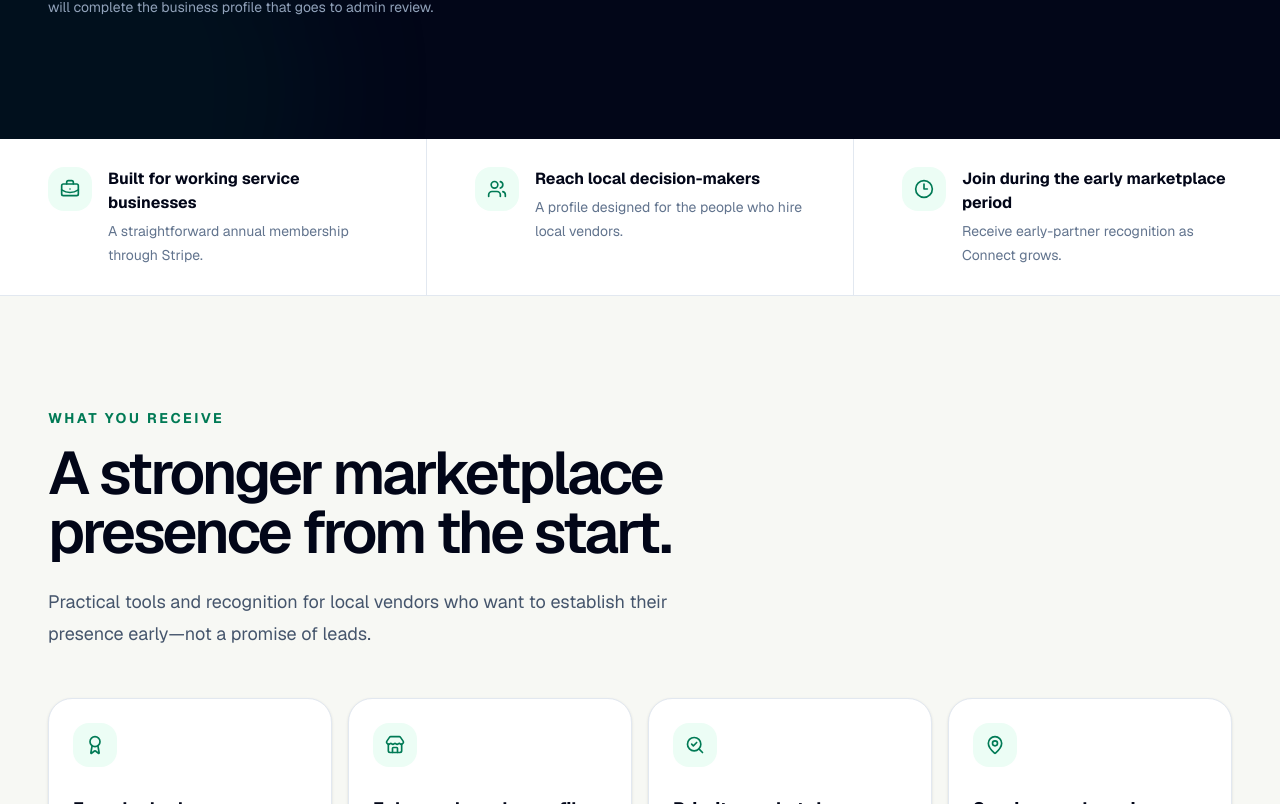
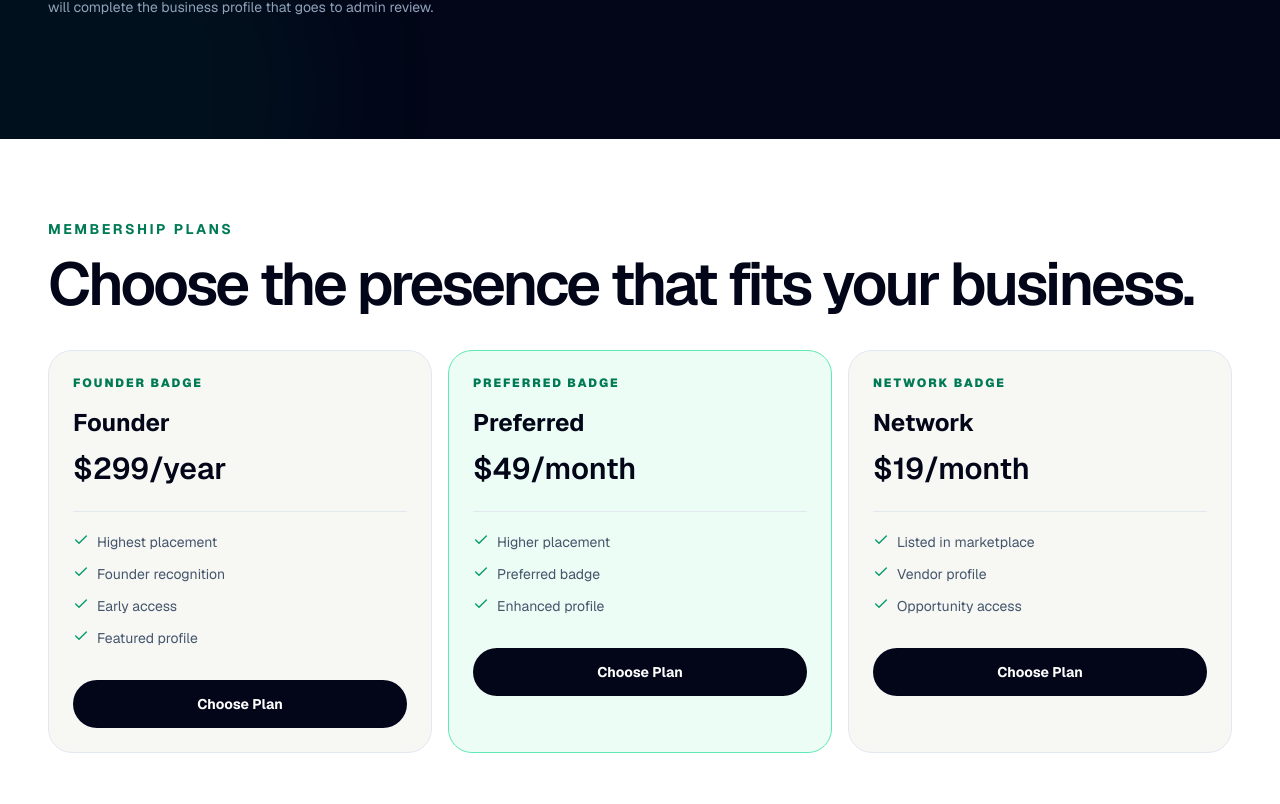
Before and after one commit to Cookarelli/optimize-local-connect, a Next.js app: page /founders in a window 1280 px wide. Shown: the part 1196-2000 px from the top of the page. Built offline with nearby package versions, Linux system fonts and the light colour scheme; no server answers.

Commit message:
feat: add unified membership selection

```diff
--- a/app/founders/page.tsx
+++ b/app/founders/page.tsx
@@ -22,7 +22,7 @@ import {
 } from "lucide-react";
 import { Logo } from "@/src/components/brand/logo";
 import { GuestFoundingCheckoutForm } from "@/src/components/founding-partner/guest-checkout-form";
-import { FOUNDING_PARTNER_PLAN, FOUNDING_PARTNER_RENEWAL_DISCLOSURE, formatVendorPlanPrice } from "@/src/domain/vendor-memberships/catalog";
+import { FOUNDING_PARTNER_PLAN, FOUNDING_PARTNER_RENEWAL_DISCLOSURE, formatVendorPlanPrice, normalizeVendorPlanKey } from "@/src/domain/vendor-memberships/catalog";
 import { FOUNDING_VENDOR_RESERVED_CATEGORIES, FOUNDING_VENDOR_RESERVATION_SUMMARY } from "@/src/domain/founding-partner/reserved-spots";
 
 const founderPrice = formatVendorPlanPrice(FOUNDING_PARTNER_PLAN);
@@ -80,8 +80,15 @@ const faqs = [
   ["What information is needed?", "Stripe first collects your email and business name. After verified payment, you will add a contact name, phone, website if available, service category, city, and a short business description for review."],
 ] as const;
 
-export default async function FoundersPage({ searchParams }: { searchParams: Promise<{ checkout?: string; onboarding?: string }> }) {
-  const { checkout, onboarding } = await searchParams;
+const membershipCards = [
+  { key: "founding_partner", name: "Founder", price: "$299/year", badge: "Founder Badge", features: ["Highest placement", "Founder recognition", "Early access", "Featured profile"] },
+  { key: "preferred", name: "Preferred", price: "$49/month", badge: "Preferred Badge", features: ["Higher placement", "Preferred badge", "Enhanced profile"] },
+  { key: "network", name: "Network", price: "$19/month", badge: "Network Badge", features: ["Listed in marketplace", "Vendor profile", "Opportunity access"] },
+] as const;
+
+export default async function FoundersPage({ searchParams }: { searchParams: Promise<{ checkout?: string; onboarding?: string; plan?: string }> }) {
+  const { checkout, onboarding, plan: requestedPlan } = await searchParams;
+  const selectedPlan = normalizeVendorPlanKey(requestedPlan ?? "") ?? "founding_partner";
   const checkoutMessage = checkout === "cancelled"
     ? "Checkout was cancelled. You were not charged and can restart whenever you are ready."
     : checkout === "sold_out"
@@ -125,7 +132,7 @@ export default async function FoundersPage({ searchParams }: { searchParams: Pro
               Join Optimize Local Connect early and give your service business preferred visibility with property managers, real estate professionals, landlords, homeowners, and other local buyers.
             </p>
             <div id="reserved-spots" className="mt-6 flex max-w-2xl flex-wrap items-center gap-2 scroll-mt-24" aria-label={FOUNDING_VENDOR_RESERVATION_SUMMARY}><span className="rounded-full bg-amber-300 px-3 py-1.5 text-xs font-black uppercase tracking-[.1em] text-amber-950">{FOUNDING_VENDOR_RESERVATION_SUMMARY}</span>{FOUNDING_VENDOR_RESERVED_CATEGORIES.map((category) => <span key={category} className="rounded-full border border-white/20 bg-white/10 px-3 py-1.5 text-xs font-bold text-white">{category} occupied</span>)}</div>
-            <div id="checkout" className="mt-9 max-w-xl scroll-mt-24"><GuestFoundingCheckoutForm /></div>
+            <div id="checkout" className="mt-9 max-w-xl scroll-mt-24"><GuestFoundingCheckoutForm defaultPlan={selectedPlan} /></div>
             <p className="mt-4 flex items-center gap-2 text-sm font-semibold text-slate-300"><LockKeyhole aria-hidden="true" className="size-4 text-emerald-400" />Secure checkout through Stripe</p>
             <p className="mt-5 max-w-xl text-sm leading-6 text-slate-400">Click to open Stripe’s hosted checkout. After Stripe verifies payment with our server, you will complete the business profile that goes to admin review.</p>
           </div>
@@ -143,6 +150,16 @@ export default async function FoundersPage({ searchParams }: { searchParams: Pro
               ))}
             </div>
           </aside>
+        </div>
+      </section>
+
+      <section id="plans" className="scroll-mt-24 border-b border-slate-200 bg-white py-16 sm:py-20">
+        <div className="mx-auto max-w-[90rem] px-5 sm:px-8 lg:px-12">
+          <p className="section-kicker">Membership plans</p>
+          <h2 className="section-title">Choose the presence that fits your business.</h2>
+          <div className="mt-9 grid gap-4 lg:grid-cols-3">
+            {membershipCards.map((plan) => <article key={plan.key} className={`flex flex-col rounded-[1.5rem] border p-6 ${plan.key === "preferred" ? "border-emerald-300 bg-emerald-50" : "border-slate-200 bg-[#f7f8f4]"}`}><p className="text-xs font-black uppercase tracking-[.16em] text-emerald-700">{plan.badge}</p><h3 className="mt-4 text-2xl font-bold">{plan.name}</h3><p className="mt-3 text-3xl font-semibold">{plan.price}</p><ul className="mt-6 space-y-3 border-t border-slate-200 pt-5">{plan.features.map(feature => <li key={feature} className="flex gap-2 text-sm text-slate-600"><Check aria-hidden="true" className="size-4 shrink-0 text-emerald-600" />{feature}</li>)}</ul><a href={`/founders?plan=${plan.key}#checkout`} className="mt-8 inline-flex min-h-12 items-center justify-center rounded-full bg-slate-950 px-5 text-sm font-bold text-white hover:bg-emerald-700">Choose Plan</a></article>)}
+          </div>
         </div>
       </section>
 
--- a/src/components/founding-partner/guest-checkout-form.tsx
+++ b/src/components/founding-partner/guest-checkout-form.tsx
@@ -6,10 +6,10 @@ import { VENDOR_MEMBERSHIP_PLANS } from "@/src/domain/vendor-memberships/catalog
 
 const initialState: GuestCheckoutState = { status: "idle" };
 
-export function GuestFoundingCheckoutForm() {
+export function GuestFoundingCheckoutForm({ defaultPlan = "founding_partner" }: { defaultPlan?: string }) {
   const [state, action, pending] = useActionState(startGuestMembershipCheckout, initialState);
   return <form action={action} className="grid gap-3 rounded-2xl border border-white/15 bg-white/[.06] p-4 text-left sm:grid-cols-2">
-    <label className="text-sm font-semibold text-white sm:col-span-2">Membership plan<select required name="plan" defaultValue="founding_partner" className="mt-1 min-h-11 w-full rounded-xl border border-white/15 bg-white px-3 text-sm text-slate-950">{VENDOR_MEMBERSHIP_PLANS.map(plan=><option key={plan.key} value={plan.key}>{plan.name} · ${plan.amountCents / 100}/{plan.interval}</option>)}</select></label>
+    <label className="text-sm font-semibold text-white sm:col-span-2">Membership plan<select required name="plan" defaultValue={defaultPlan} className="mt-1 min-h-11 w-full rounded-xl border border-white/15 bg-white px-3 text-sm text-slate-950">{VENDOR_MEMBERSHIP_PLANS.map(plan=><option key={plan.key} value={plan.key}>{plan.name} · ${plan.amountCents / 100}/{plan.interval}</option>)}</select></label>
     <input required name="businessName" placeholder="Business name" className="min-h-11 rounded-xl border border-white/15 bg-white px-3 text-sm text-slate-950" />
     <input required name="contactName" placeholder="Contact name" className="min-h-11 rounded-xl border border-white/15 bg-white px-3 text-sm text-slate-950" />
     <input required name="email" type="email" autoComplete="email" placeholder="Work email" className="min-h-11 rounded-xl border border-white/15 bg-white px-3 text-sm text-slate-950" />
```
Also changed, not shown: 1 other file (tests, documents, lock files or other folders).
